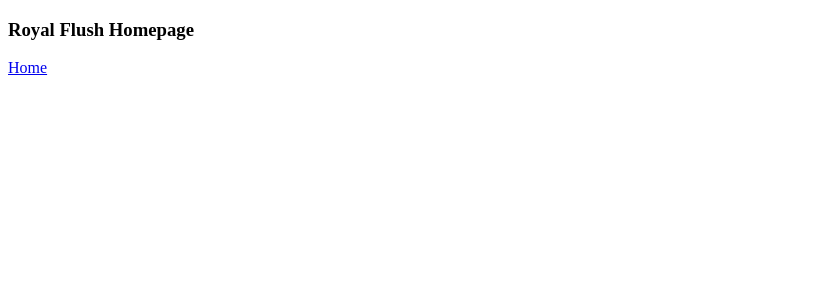
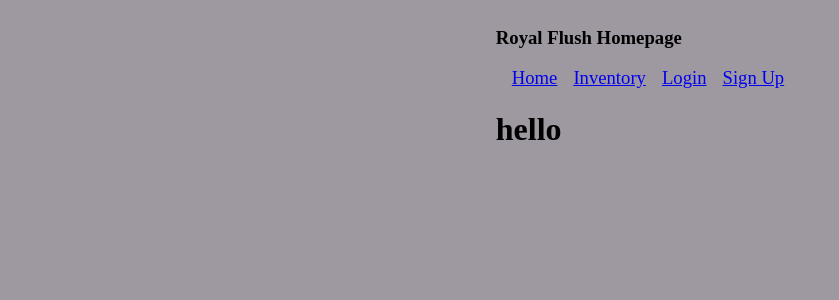
Before and after one commit to Royale-Flush/RF-Front-End, a React (Create React App) app: page /logout in a window 1280 px wide. Shown: the top 300 px of the page, without its empty margins (0-839 px from the left). Built offline with nearby package versions, Linux system fonts and the light colour scheme.

Commit message:
Routes are set up, time to work on global authorization for front end

```diff
--- a/public/index.css
+++ b/public/index.css
@@ -0,0 +1,13 @@
+* {
+  background-color: rgb(158, 152, 160);
+}
+body {
+  display: flex;
+  justify-content: center;
+  align-items: center;
+}
+
+a {
+  font-size: 14pt;
+  margin-left: 1rem;
+}
--- a/public/index.html
+++ b/public/index.html
@@ -5,7 +5,7 @@
     <meta http-equiv="X-UA-Compatible" content="IE=edge" />
     <meta name="viewport" content="width=device-width, initial-scale=1.0" />
     <title>Royal Flush</title>
-    <link rel="stylesheets href="index.css" />
+    <link rel="stylesheet" href="index.css" />
   </head>
   <body>
     <div id="root"></div>
--- a/src/App.js
+++ b/src/App.js
@@ -1,16 +1,34 @@
 import React from "react";
 import { Routes, Route, Link } from "react-router-dom";
-import { Home } from "./components";
+import { Home, Cart, Inventory, Login, Logout, Register } from "./components";
 
 function App() {
+  const token = false;
   return (
     <div>
       <header>
         <h3>Royal Flush Homepage</h3>
         <Link to="/">Home</Link>
+        <Link to="/Inventory">Inventory</Link>
+        {token ? (
+          <>
+            <Link to="/Logout">Logout</Link>
+            <Link to="/cart">Cart</Link>
+          </>
+        ) : (
+          <>
+            <Link to="/Login">Login</Link>
+            <Link to="/signup">Sign Up</Link>
+          </>
+        )}
       </header>
       <Routes>
         <Route path="/" element={<Home />} />
+        <Route path="/checkout" element={<Cart />} />
+        <Route path="/inventory" element={<Inventory />} />
+        <Route path="/login" element={<Login />} />
+        <Route path="/logout" element={<Logout />} />
+        <Route path="/signup" element={<Register />} />
       </Routes>
     </div>
   );
--- /dev/null
+++ b/src/AuthContext.js
@@ -0,0 +1,5 @@
+import { createContext } from "react";
+
+const AuthContext = createContext({});
+
+export default AuthContext;
--- /dev/null
+++ b/src/components/Cart.js
@@ -0,0 +1,11 @@
+import React from "react";
+
+const Cart = () => {
+  return (
+    <div className="images">
+      <img src="https://i.imgur.com/arzXgMz.png" alt="Happiness" />
+    </div>
+  );
+};
+
+export default Cart;
--- /dev/null
+++ b/src/components/Inventory.js
@@ -0,0 +1,11 @@
+import React from "react";
+
+const Inventory = () => {
+  return (
+    <div>
+      <h1>Hi</h1>
+    </div>
+  );
+};
+
+export default Inventory;
--- /dev/null
+++ b/src/components/Login.js
@@ -0,0 +1,11 @@
+import React from "react";
+
+const Login = () => {
+  return (
+    <div>
+      <h1>Hello</h1>
+    </div>
+  );
+};
+
+export default Login;
--- /dev/null
+++ b/src/components/Logout.js
@@ -0,0 +1,11 @@
+import React from "react";
+
+const Logout = () => {
+  return (
+    <div>
+      <h1>hello</h1>
+    </div>
+  );
+};
+
+export default Logout;
--- /dev/null
+++ b/src/components/Register.js
@@ -0,0 +1,11 @@
+import React, { memo } from "react";
+
+const Register = memo(() => {
+  return (
+    <div>
+      <h1>yo</h1>
+    </div>
+  );
+});
+
+export default Register;
--- a/src/components/index.js
+++ b/src/components/index.js
@@ -1 +1,6 @@
+export { default as Inventory } from "./Inventory";
+export { default as Register } from "./Register";
+export { default as Logout } from "./Logout";
+export { default as Login } from "./Login";
 export { default as Home } from "./Home";
+export { default as Cart } from "./Cart";
```
Also changed, not shown: src/hooks/useAuth.js (added).
